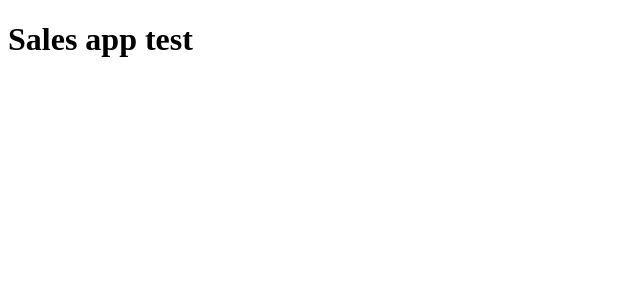
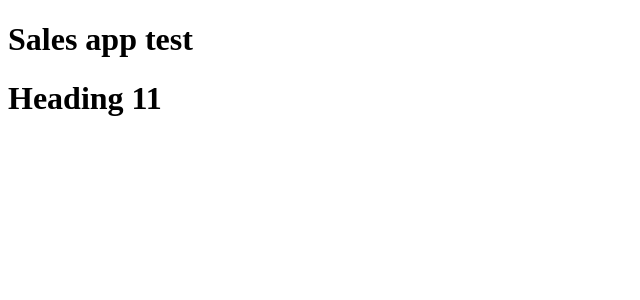
Before and after one commit to test20-intern/salesapp, a React (Create React App) app: page / in a window 1280 px wide. Shown: the top 300 px of the page, without its empty margins (0-640 px from the left). Built offline with nearby package versions, Linux system fonts and the light colour scheme.

Commit message:
Update 3

```diff
--- a/src/App.js
+++ b/src/App.js
@@ -3,6 +3,7 @@ function App() {
   return (
     <div>
     <h1>Sales app test</h1>
+    <h1>Heading 11</h1>
     </div>
   );
 }
```
